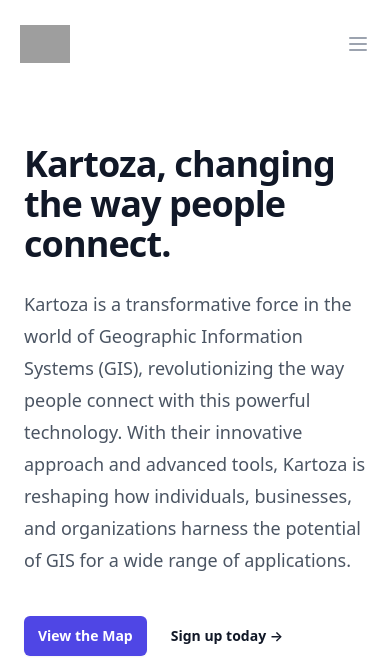
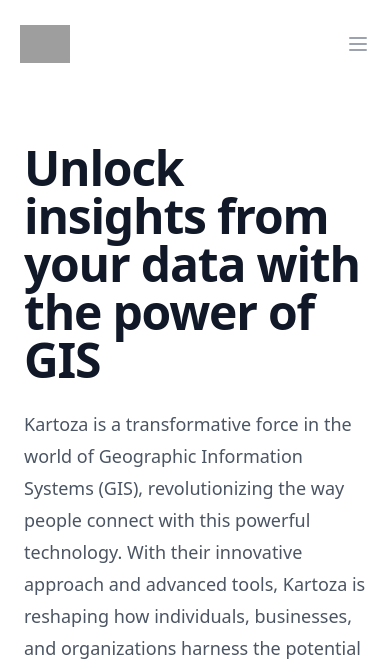
Before and after one commit to rezw4n/Kartoza, a Django app: template templates/home.html in a window 390 px wide. Shown: the top 659 px of the page. Run offline with Django 4.2, Linux system fonts and the light colour scheme; the template is opened without the code that fills it, so the values that code supplies are empty; grey boxes are pictures that could not be loaded.

Commit message:
Made the UI better.

```diff
--- a/templates/home.html
+++ b/templates/home.html
@@ -12,8 +12,7 @@
       <div class="mx-auto max-w-7xl px-6 pb-32 pt-20 sm:pt-40 lg:px-8 lg:pt-20">
         <div class="mx-auto max-w-2xl gap-x-14 lg:mx-0 lg:flex lg:max-w-none lg:items-center">
           <div class="w-full max-w-xl lg:shrink-0 xl:max-w-2xl">
-            <h1 class="text-4xl font-bold tracking-tight text-gray-900 sm:text-6xl">Kartoza, changing the way people
-              connect.</h1>
+            <h1 class="text-5xl font-bold tracking-tight text-gray-900 sm:text-5xl">Unlock insights from your data with the power of GIS</h1>
             <p class="relative mt-6 text-lg leading-8 text-gray-600 sm:max-w-md lg:max-w-none">Kartoza is a
               transformative force in the world of Geographic Information Systems (GIS), revolutionizing the way people
               connect with this powerful technology. With their innovative approach and advanced tools, Kartoza is
@@ -23,8 +22,11 @@
               <a href="#"
                 class="rounded-md bg-indigo-600 px-3.5 py-2.5 text-sm font-semibold text-white shadow-sm hover:bg-indigo-500 focus-visible:outline focus-visible:outline-2 focus-visible:outline-offset-2 focus-visible:outline-indigo-600">View
                 the Map</a>
-              <a href="#" class="text-sm font-semibold leading-6 text-gray-900">Sign up today <span
-                  aria-hidden="true">→</span></a>
+                {% if not user.is_authenticated %}
+                  <a href="{% url 'signup' %}" class="text-sm font-semibold leading-6 text-gray-900">Sign up today <span
+                  aria-hidden="true">→</span>
+                  </a>
+                {% endif %}
             </div>
           </div>
           <div class="mt-14 flex justify-end gap-8 sm:-mt-44 sm:justify-start sm:pl-20 lg:mt-0 lg:pl-0">
```
